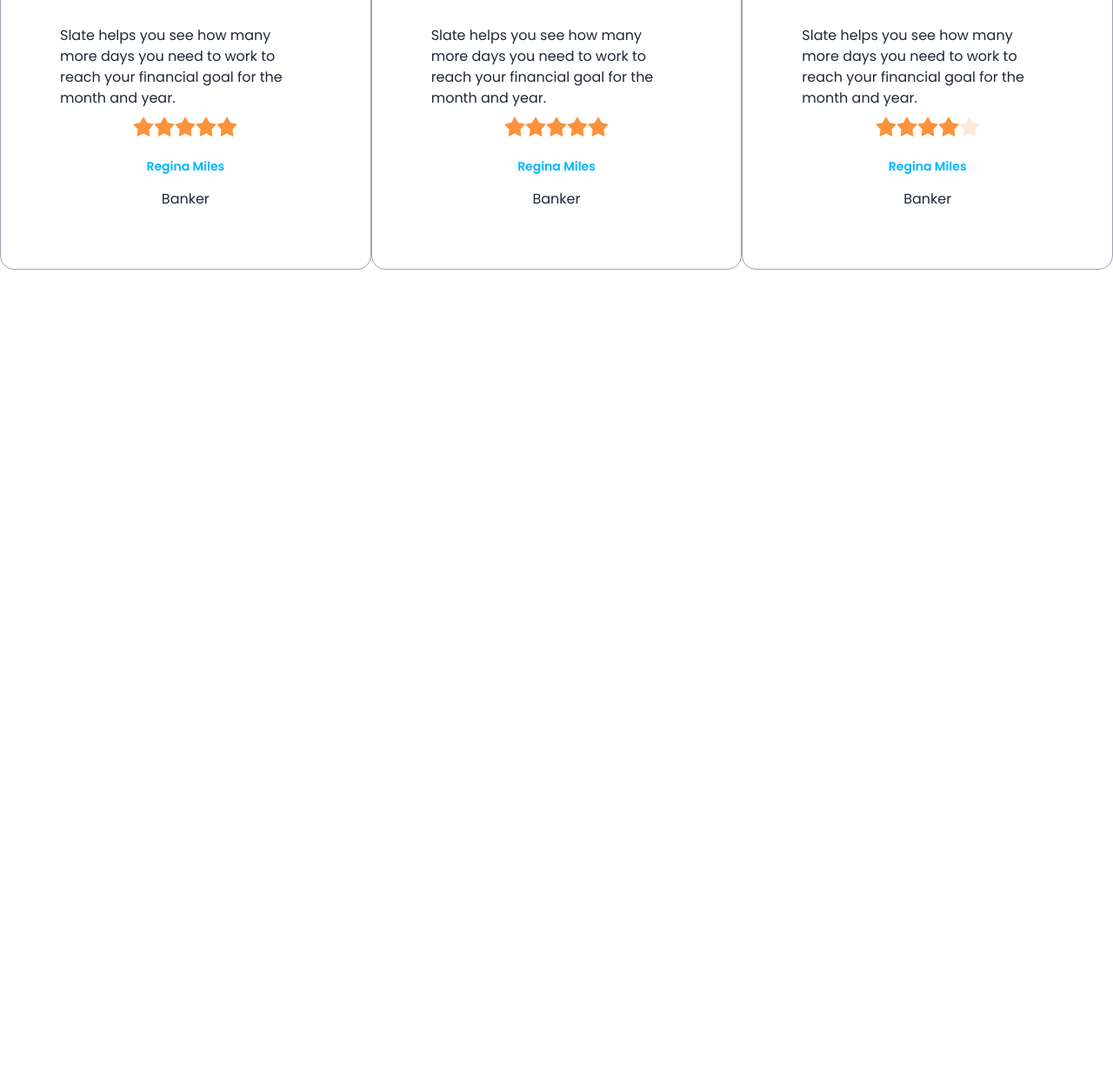
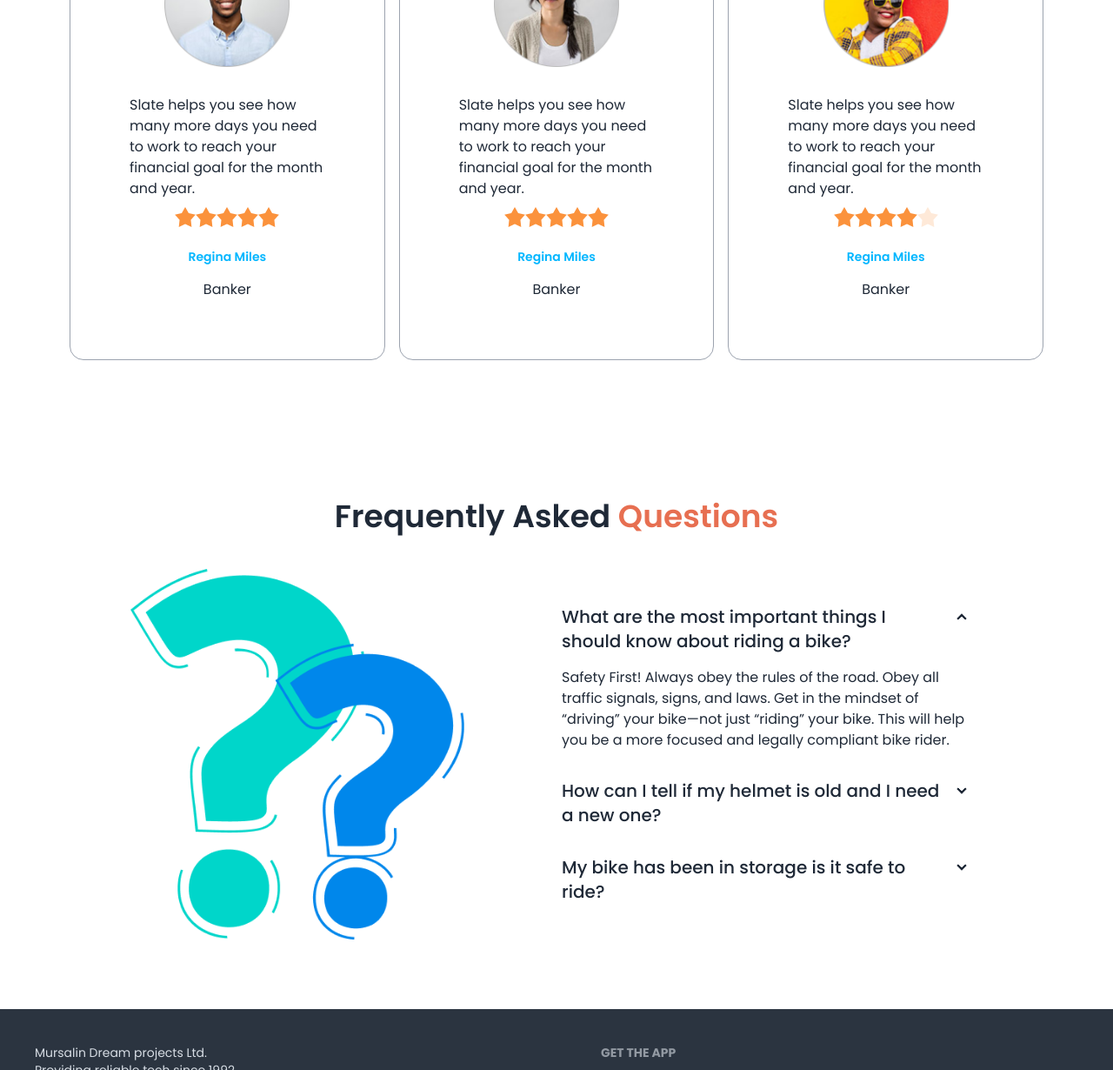
Before and after one commit to Mursalin5/module-13-biker-zone, a plain HTML site: page index.html in a window 1280 px wide. Shown: the part 1766-2996 px from the top of the page at 87% size. Before the commit the page ends 2116 px from the top, so only its background shows below. Drawn offline with nearby package versions, Linux system fonts and the light colour scheme.

Commit message:
added the footer and completed file

```diff
--- a/index.html
+++ b/index.html
@@ -212,7 +212,7 @@
         <section class="py-10">
             <h2 class="text-4xl font-semibold text-center">Happy <span class="text-bike-primary">Clients says</span>
             </h2>
-            <div class="grid grid-cols-1 md:grid-cols-2 lg:grid-cols-3">
+            <div class="grid gap-4 p-4 grid-cols-1 md:grid-cols-2 lg:grid-cols-3 lg:p-20">
                 <!-----------------first review------------------>
                 <div class="card bg-base-100 p-9 border border-gray-400 mt-5">
                     <figure><img class="w-36" src="images/others/user-1.png" /></figure>
@@ -282,10 +282,66 @@
 
             </div>
         </section>
+        <section class="py-10">
+            <h2 class="text-4xl font-semibold text-center">Frequently Asked <span
+                    class="text-bike-primary">Questions</span>
+            </h2>
+            <div class="hero">
+                <div class="hero-content flex-col py-10 lg:gap-24 lg:flex-row">
+                    <img class="w-1/2 lg:max-w-sm rounded-lg shodow-2xl" src="images/others/faq.png" />
+                    <div class=" lg:w-[500px]">
+                        <div class="collapse collapse-arrow ">
+                            <input type="radio" name="my-accordion-2" checked="checked" />
+                            <div class="collapse-title text-xl font-medium">
+                                What are the most important things I should
+                                know about riding a bike?
+                            </div>
+                            <div class="collapse-content">
+                                <p>Safety First! Always obey the rules of the road. Obey all traffic signals, signs, and
+                                    laws. Get in the mindset of “driving” your bike—not just “riding” your bike. This
+                                    will help you be a more focused and legally compliant bike rider. </p>
+                            </div>
+                        </div>
+                        <div class="collapse collapse-arrow ">
+                            <input type="radio" name="my-accordion-2" />
+                            <div class="collapse-title text-xl font-medium">
+                                How can I tell if my helmet is old and I need a
+                                new one?
+                            </div>
+                            <div class="collapse-content">
+                                <p>My bike has been in storage is it safe to ride?</p>
+                            </div>
+                        </div>
+                        <div class="collapse collapse-arrow ">
+                            <input type="radio" name="my-accordion-2" />
+                            <div class="collapse-title text-xl font-medium">
+                                My bike has been in storage is it safe to ride?
+                            </div>
+                            <div class="collapse-content">
+                                <p>hello</p>
+                            </div>
+                        </div>
+                    </div>
+                </div>
+            </div>
+        </section>
     </main>
-    <footer>
+    <!-- ----------------------footer------------------- -->
+    <footer class="footer p-10 bg-neutral text-neutral-content">
+        <aside>
 
+            <p>Mursalin Dream projects Ltd.<br />Providing reliable tech since 1992</p>
+        </aside>
+        <nav>
+            <header class="footer-title">Get the App</header>
+            <div class="grid grid-cols-1 gap-4">
+                <a> <img class="w-36" src="images/others/android.png" alt=""></a>
+                <a> <img class="w-36" src="images/others/ios.png" alt="">  </a>
+                <a></a>
+            </div>
+        </nav>
     </footer>
+
 </body>
 
 </html>
```
